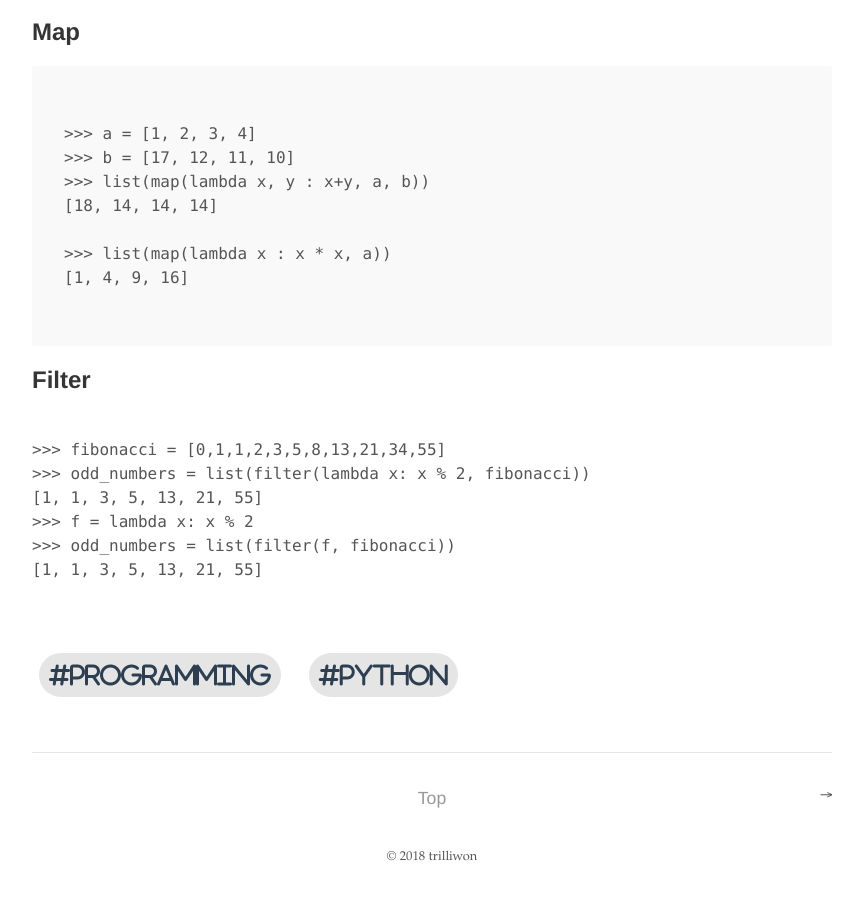
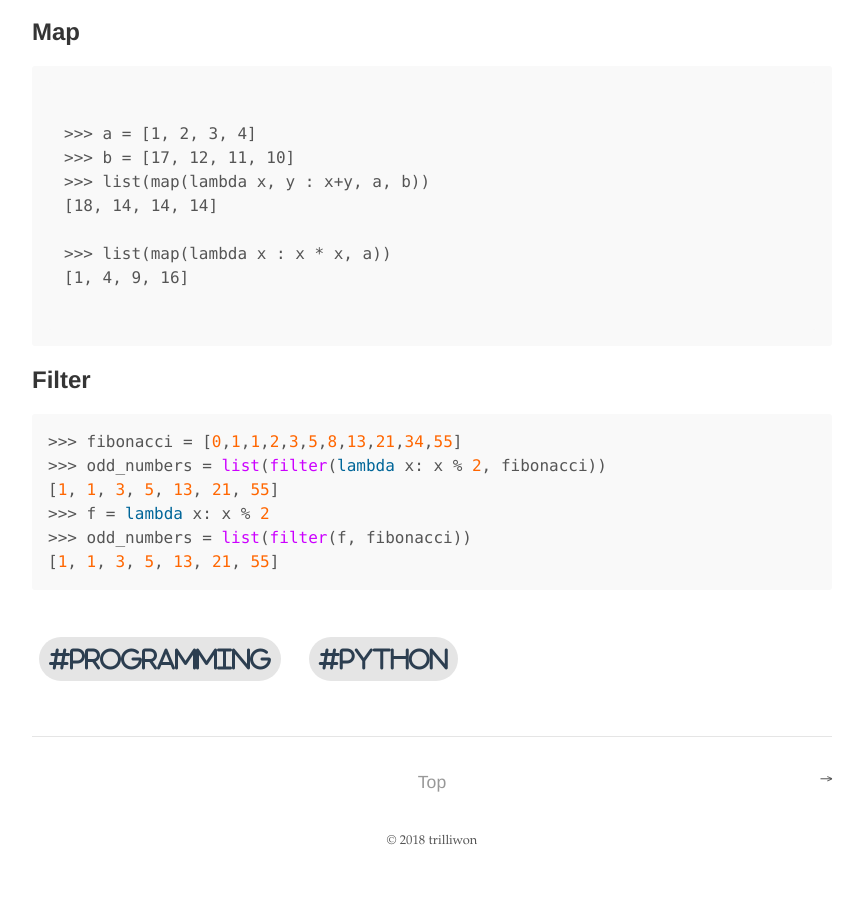
Before and after one commit to trilliwon/ABL, a Jekyll site: the page built from _posts/python/2018-08-31-python-tips.md, in a window 1280 px wide and 900 px high, scrolled down 1102 px. Shown: the whole window, without its empty margins (208-1071 px from the left). Built offline with Jekyll 4.4.1, drawn with Linux system fonts in a browser that asks for light colours; nearby versions of some CDN libraries.

Commit message:
Fri Aug 31 11:42:24 KST 2018

````diff
--- a/_posts/python/2018-08-31-python-tips.md
+++ b/_posts/python/2018-08-31-python-tips.md
@@ -53,7 +53,7 @@ len(set(values)) == 1
 
 ## Filter
 
-```Python
+{% highlight python %}
 
 >>> fibonacci = [0,1,1,2,3,5,8,13,21,34,55]
 >>> odd_numbers = list(filter(lambda x: x % 2, fibonacci))
@@ -62,4 +62,4 @@ len(set(values)) == 1
 >>> odd_numbers = list(filter(f, fibonacci))
 [1, 1, 3, 5, 13, 21, 55]
 
-```
+{% endhighlight %}
````
